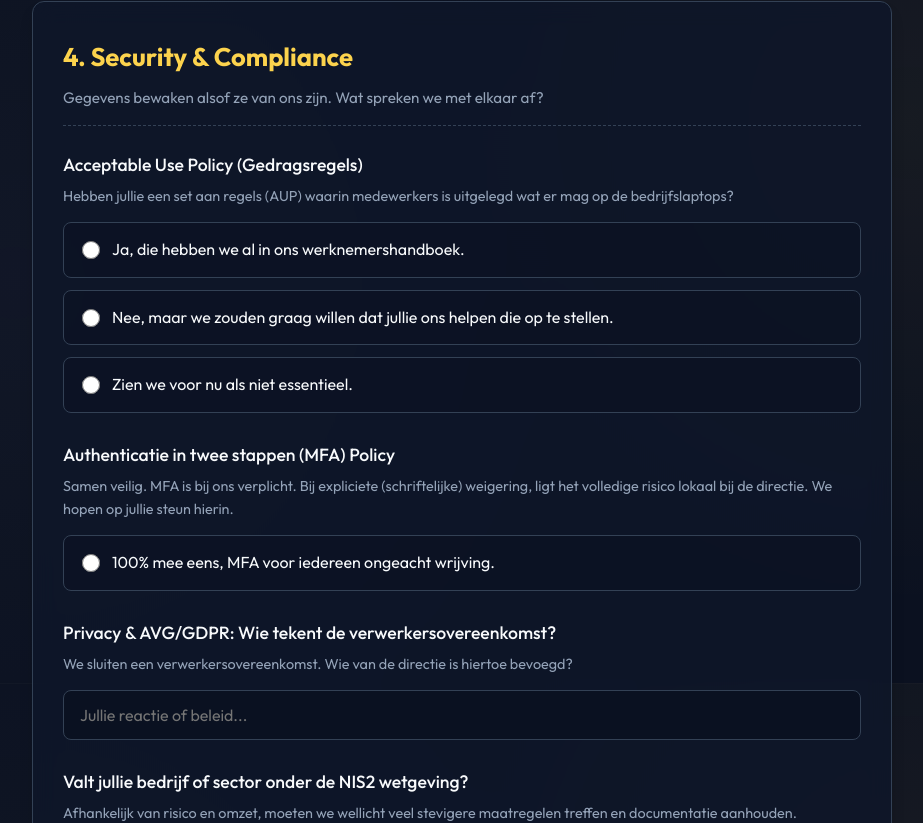
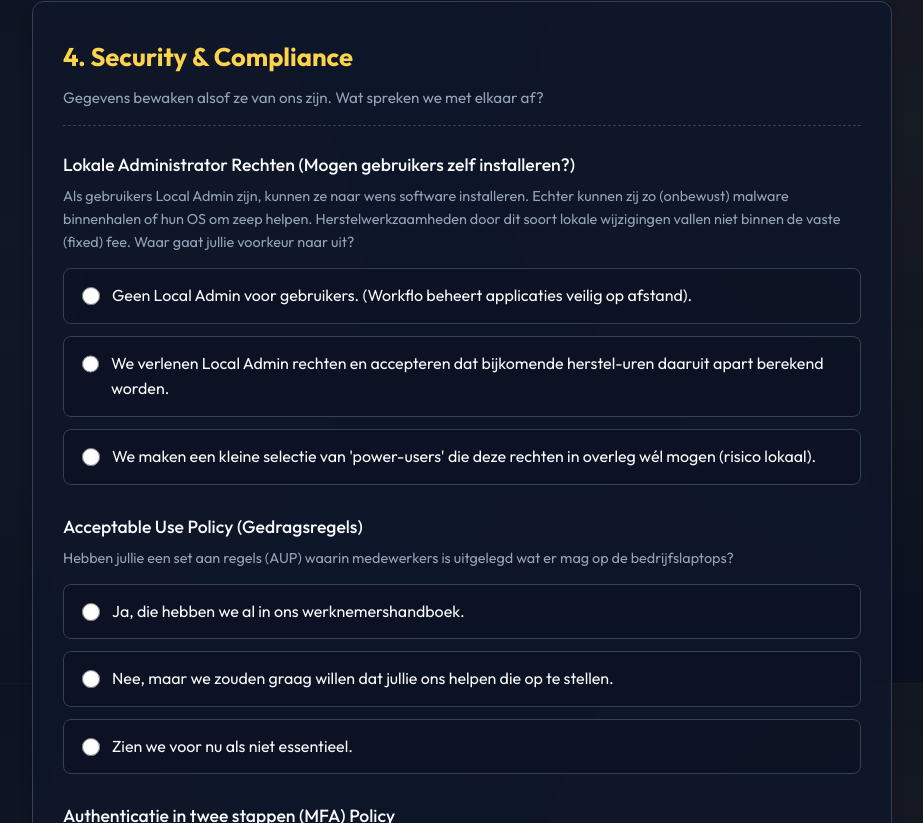
Before and after one commit to WORKFL0/workflo-intake, a React (Vite) app: page / in a window 1280 px wide. Shown: the part 6517-7340 px from the top of the page, without its empty margins (178-1101 px from the left). Built offline with nearby package versions, Linux system fonts and the light colour scheme; no server answers.

Commit message:
feat: added local admin questions and liabilities

```diff
--- a/src/data.ts
+++ b/src/data.ts
@@ -221,6 +221,17 @@ export const formSections: Section[] = [
         description: "Gegevens bewaken alsof ze van ons zijn. Wat spreken we met elkaar af?",
         questions: [
             {
+                id: "q_admin1",
+                label: "Lokale Administrator Rechten (Mogen gebruikers zelf installeren?)",
+                desc: "Als gebruikers Local Admin zijn, kunnen ze naar wens software installeren. Echter kunnen zij zo (onbewust) malware binnenhalen of hun OS om zeep helpen. Herstelwerkzaamheden door dit soort lokale wijzigingen vallen niet binnen de vaste (fixed) fee. Waar gaat jullie voorkeur naar uit?",
+                type: "radio",
+                options: [
+                    "Geen Local Admin voor gebruikers. (Workflo beheert applicaties veilig op afstand).",
+                    "We verlenen Local Admin rechten en accepteren dat bijkomende herstel-uren daaruit apart berekend worden.",
+                    "We maken een kleine selectie van 'power-users' die deze rechten in overleg wél mogen (risico lokaal)."
+                ]
+            },
+            {
                 id: "q24",
                 label: "Acceptable Use Policy (Gedragsregels)",
                 desc: "Hebben jullie een set aan regels (AUP) waarin medewerkers is uitgelegd wat er mag op de bedrijfslaptops?",
```
